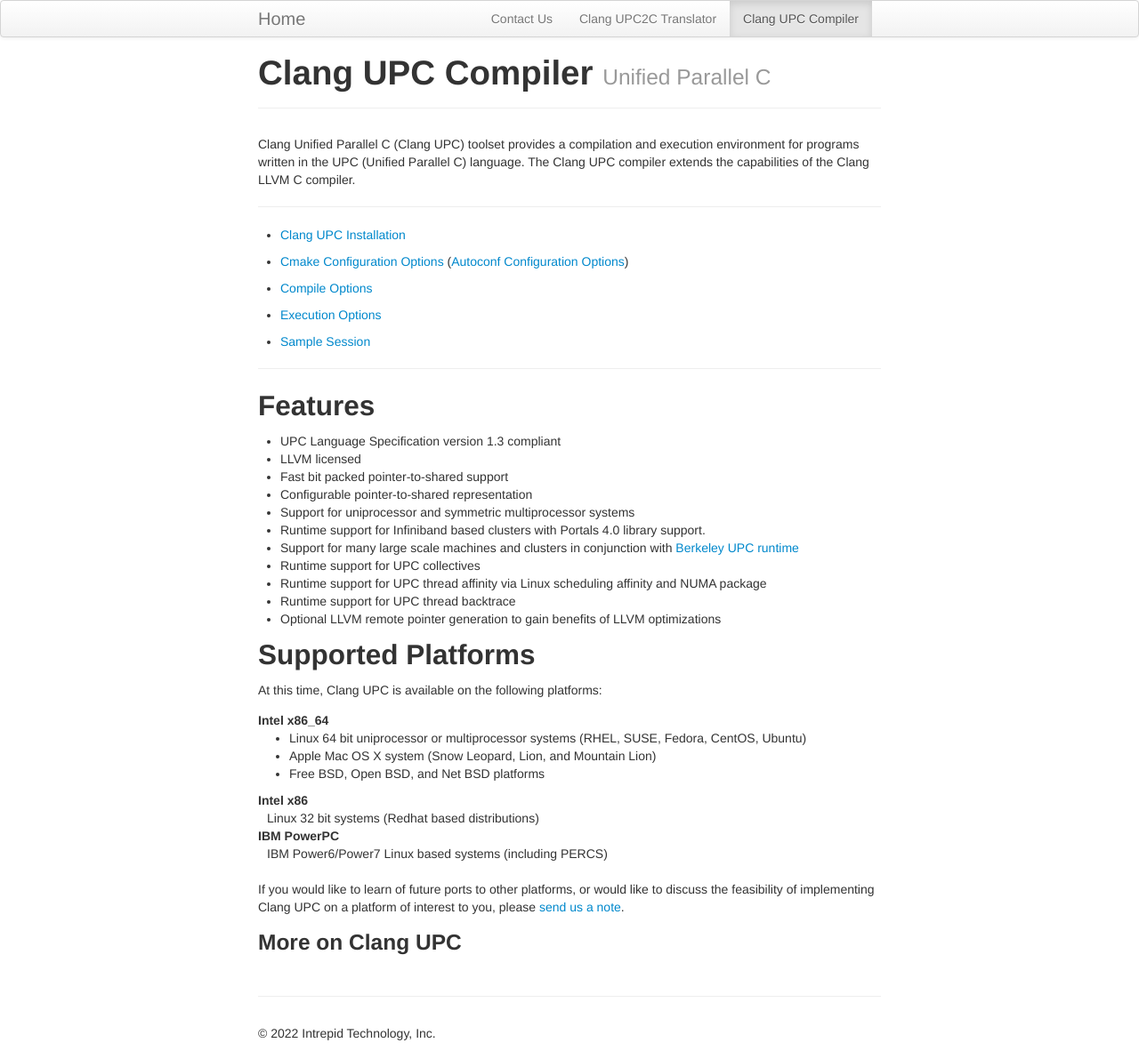
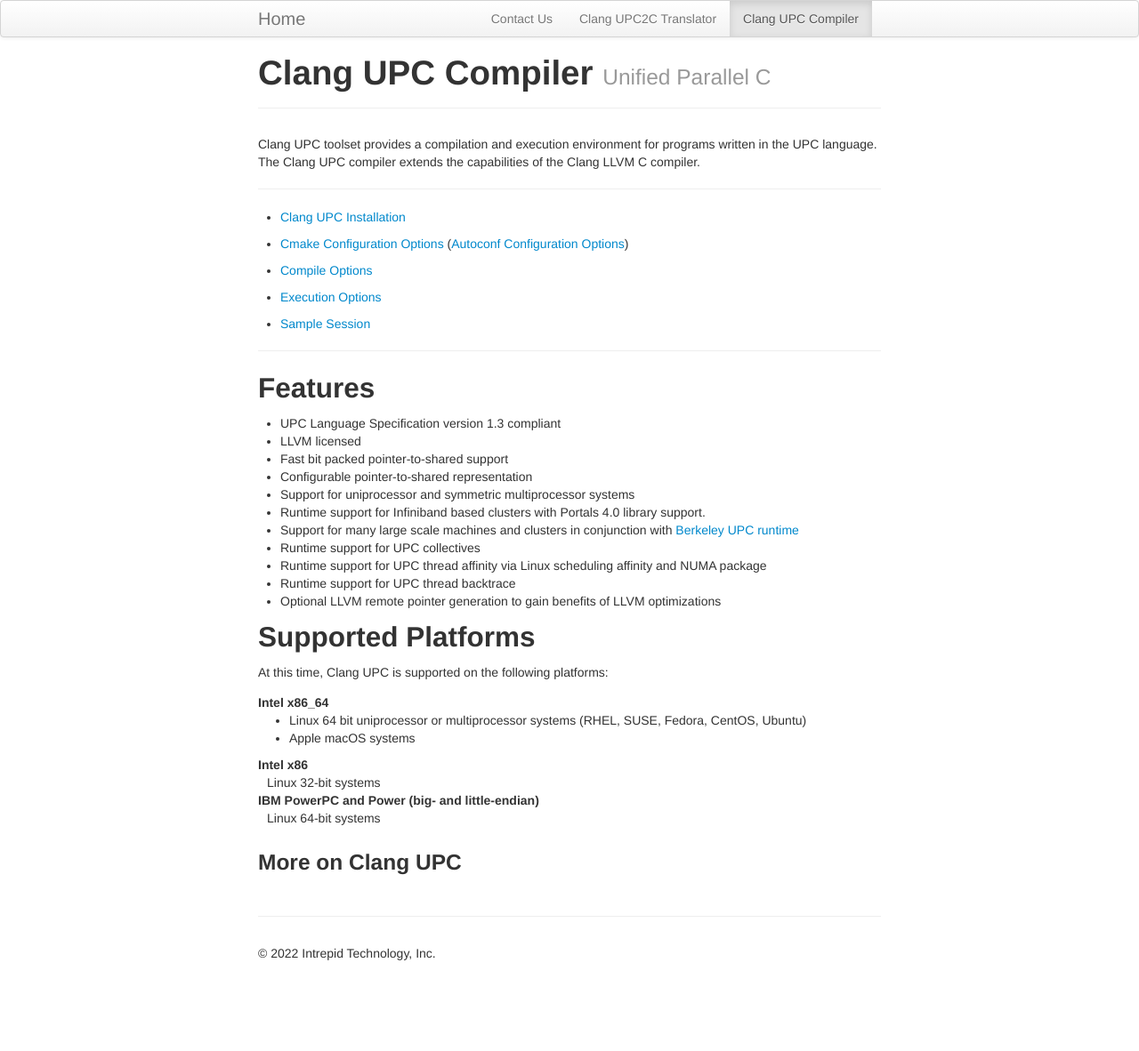
Before and after one commit to clangupc/clangupc.github.io, a Jekyll site: the page built from clang-upc/index.md, in a window 1280 px wide. Shown: the whole page at 89% size. Built offline with Jekyll 4.4.1, drawn with Linux system fonts in a browser that asks for light colours; after the commit the page ends 1092 px from its top, so only the background shows below that.

Commit message:
First cut at updating CUPC prose

```diff
--- a/clang-upc/index.md
+++ b/clang-upc/index.md
@@ -6,8 +6,8 @@
 ---
 {% include JB/setup %}
 
-Clang Unified Parallel C (Clang UPC) toolset provides a compilation and
-execution environment for programs written in the UPC (Unified Parallel C)
+Clang UPC toolset provides a compilation and
+execution environment for programs written in the UPC
 language. The Clang UPC compiler extends the capabilities of the Clang LLVM
 C compiler.
 
@@ -45,26 +45,20 @@
 
 ## Supported Platforms
 
-At this time, Clang UPC is available on the following platforms:
+At this time, Clang UPC is supported on the following platforms:
 
 <dl>
 <dt>Intel x86_64</dt>
 <dd>
 <ul><li>Linux 64 bit uniprocessor or multiprocessor systems
         (RHEL, SUSE, Fedora, CentOS, Ubuntu)</li>
-    <li>Apple Mac OS X system (Snow Leopard, Lion, and Mountain Lion)</li>
-    <li>Free BSD, Open BSD, and Net BSD platforms</li>
+    <li>Apple macOS systems</li>
 </ul>
 </dd>
 <dt>Intel x86</dt>
-<dd>Linux 32 bit systems (Redhat based distributions)</dd>
-<dt>IBM PowerPC</dt>
-<dd>IBM Power6/Power7 Linux based systems (including PERCS)</dd>
+<dd>Linux 32-bit systems</dd>
+<dt>IBM PowerPC and Power (big- and little-endian)</dt>
+<dd>Linux 64-bit systems</dd>
 </dl>
 
-If you would like to learn of future ports to other platforms, or
-would like to discuss the feasibility of implementing Clang UPC
-on a platform of interest to you, please
-[send us a note](mailto:upc@intrepid.com).
-
 ### More on Clang UPC
```
